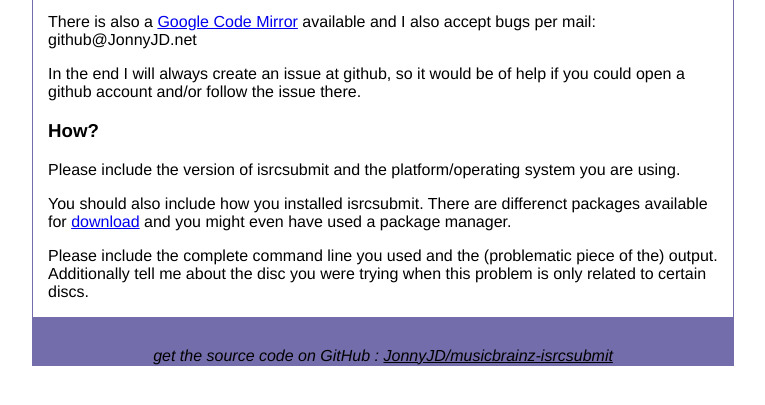
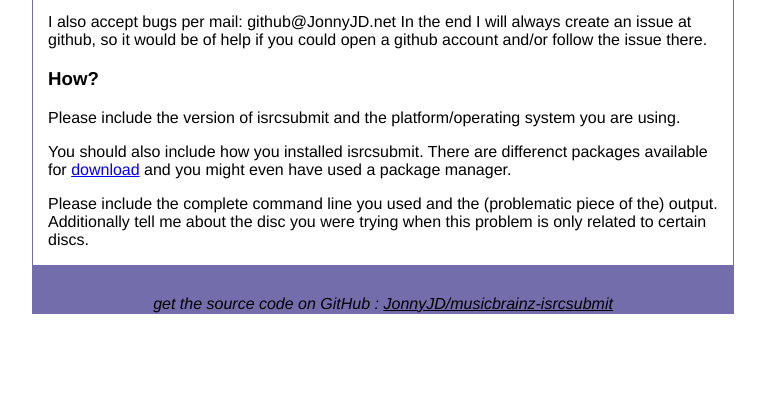
Before and after one commit to JonnyJD/musicbrainz-isrcsubmit, a Jekyll site: the page built from bugs.markdown, in a window 1280 px wide, cut to the strip 324-729 px from the top of the page. Shown: the whole strip, without its empty margins (257-1022 px from the left). Built offline with Jekyll 4.4.1, drawn with Linux system fonts in a browser that asks for light colours.

Commit message:
Google Code mirror deleted

```diff
--- a/bugs.markdown
+++ b/bugs.markdown
@@ -8,10 +8,7 @@ title: bugs
 ### Where?
 Bugs/issues should be reported on [Github]({{ site.issues.url }}) if possible.
 
-There is also a
-[Google Code Mirror](http://code.google.com/p/musicbrainz-isrcsubmit/)
-available and I also accept bugs per mail: github@JonnyJD.net
-
+I also accept bugs per mail: github@JonnyJD.net
 In the end I will always create an issue at github,
 so it would be of help if you could open a github account and/or follow
 the issue there.
```
